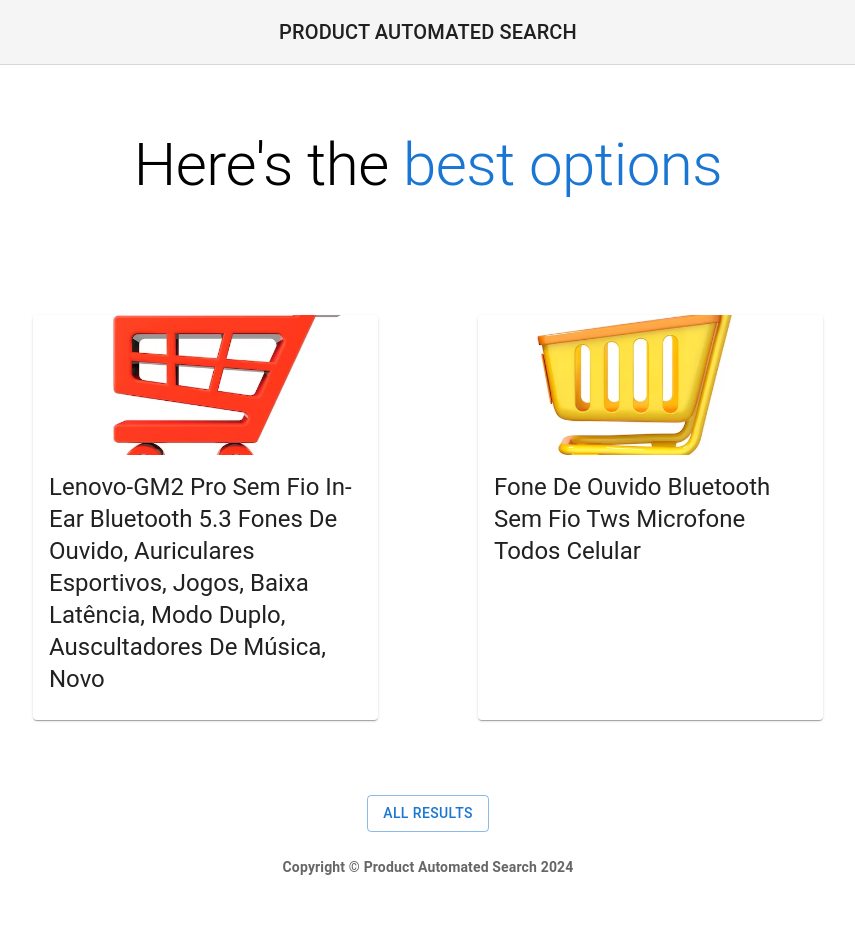
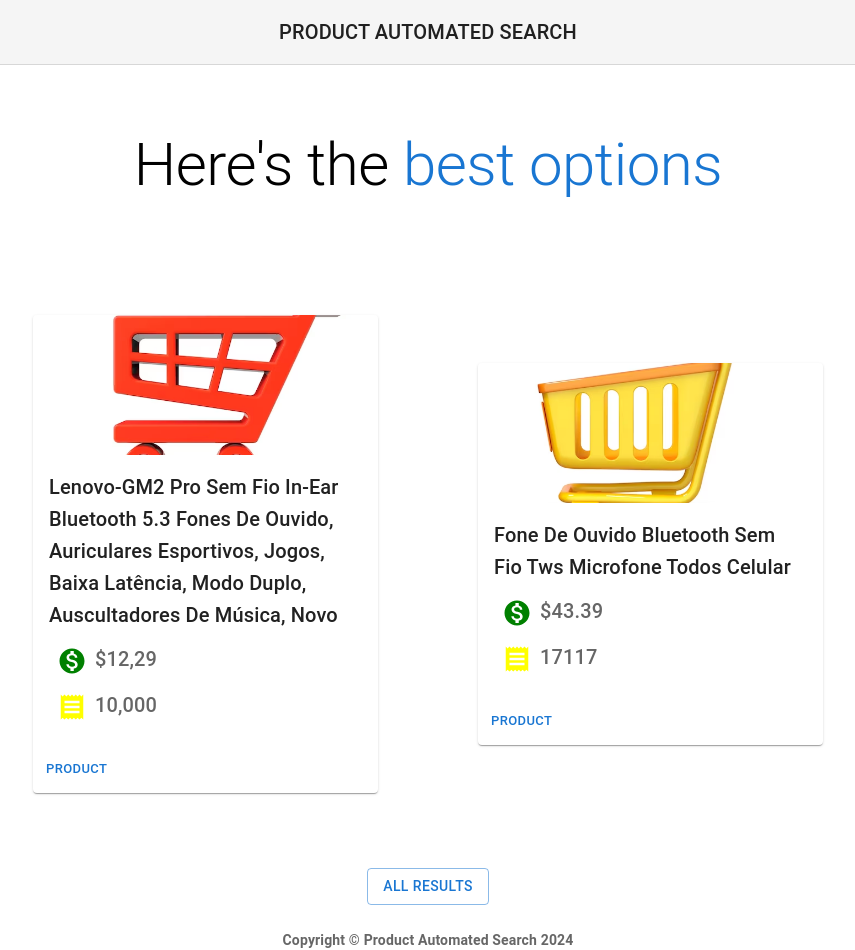
Before and after one commit to giovananog/product-automated-search, a React (Create React App) app in the folder frontend/: page /1 in a window 1280 px wide. Shown: the whole page, without its empty margins (212-1067 px from the left). Before the commit the page ends 877 px from the top, so only its background shows below. Built offline with nearby package versions, Linux system fonts and the light colour scheme.

Commit message:
feat: cards style improved

```diff
--- a/frontend/public/styles.css
+++ b/frontend/public/styles.css
@@ -14,6 +14,7 @@
   display: flex;
   justify-content: space-between;
   width: 60%;
+  align-items: center;
 }
 
 .search-field-div {
@@ -28,6 +29,7 @@
   flex-wrap: wrap;
   justify-content: center;
   width: 100%;
+  align-items: center;
 }
 
 .title-allProducts {
--- a/frontend/src/components/Card.jsx
+++ b/frontend/src/components/Card.jsx
@@ -3,7 +3,10 @@ import Card from '@mui/material/Card';
 import CardContent from '@mui/material/CardContent';
 import CardMedia from '@mui/material/CardMedia';
 import Typography from '@mui/material/Typography';
-import { Button, CardActionArea, CardActions } from '@mui/material';
+import LocalGroceryStoreIcon from '@mui/icons-material/LocalGroceryStore';
+import ReceiptIcon from '@mui/icons-material/Receipt';
+import MonetizationOnIcon from '@mui/icons-material/MonetizationOn';
+import { Button, CardActionArea, CardActions, IconButton } from '@mui/material';
 
 export default function GenericCard(props) {
   return (
@@ -16,23 +19,31 @@ export default function GenericCard(props) {
           alt={props.name}
         />
         <CardContent>
-          <Typography gutterBottom variant="h5" component="div">
+          <Typography gutterBottom variant="h6" component="div">
             {props.name}
           </Typography>
 
-          {props.isProduct &&
-            <Typography variant="body2" color="text.secondary">
-              {props.description}
+          {props.price &&
+            <Typography variant="h6" color="text.secondary">
+              <IconButton>
+                <MonetizationOnIcon sx={{ fontSize: 30, color: 'green' }} />
+              </IconButton>
+              {props.price}
+              <br/>
+              <IconButton>
+                <ReceiptIcon sx={{ fontSize: 30, color: 'yellow' }} />
+              </IconButton>
+              {props.sales}
             </Typography>
           }
 
         </CardContent>
       </CardActionArea>
 
-      {props.isProduct &&
+      {props.sales &&
       <CardActions>
         <Button size="small" color="primary">
-          Link
+          Product
         </Button>
       </CardActions>
       }
--- a/frontend/src/components/FinalResult.jsx
+++ b/frontend/src/components/FinalResult.jsx
@@ -123,7 +123,7 @@ function FinalResult() {
 
         <div className="allStore-cards">
           {products.map(item =>
-            <GenericCard key={item.name} name={item.name} image={`images/Store ${item.store}.avif`} />
+            <GenericCard key={item.name} name={item.name} image={`images/Store ${item.store}.avif`} sales={`${item.sales}`} price={`$${item.price}`} />
           )}
         </div>
 
--- a/frontend/src/components/Result.jsx
+++ b/frontend/src/components/Result.jsx
@@ -38,7 +38,7 @@ function Result(props) {
 
         <div className="allStore-cards">
           {props.products.map(item =>
-            <GenericCard key={item.name} name={item.name} image={`images/Store ${item.store}.avif`} />
+            <GenericCard key={item.name} name={item.name} image={`images/Store ${item.store}.avif`} sales={`${item.sales}`} price={`$${item.price}`}/>
           )}
         </div>
 
```
